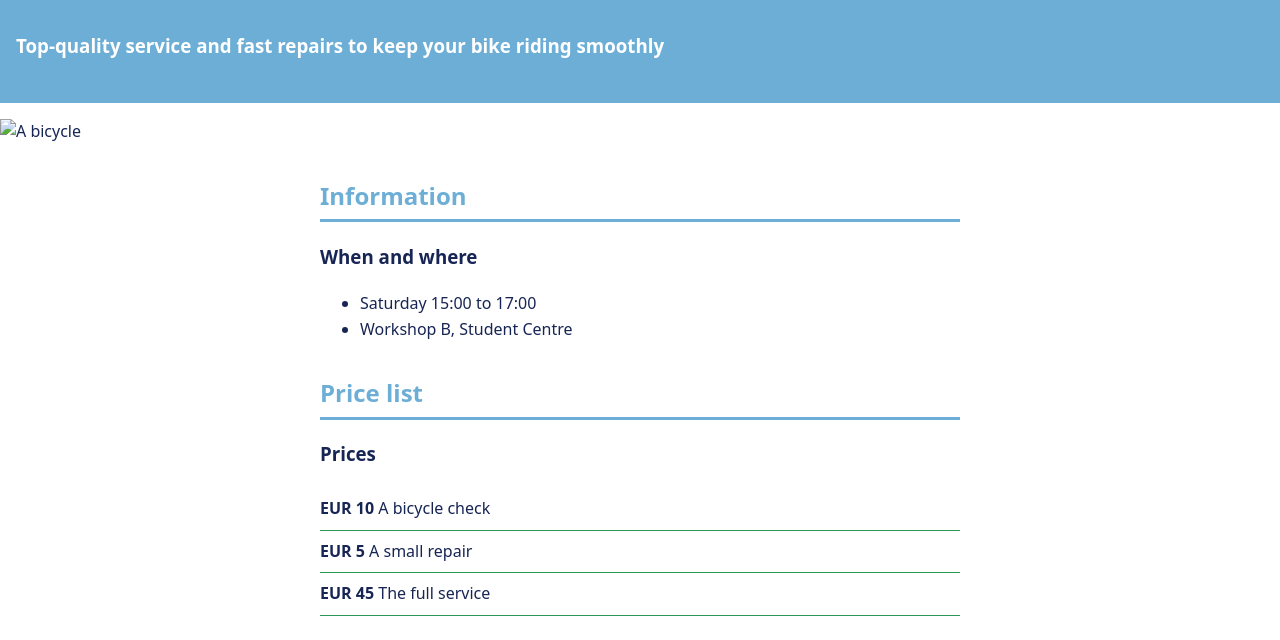
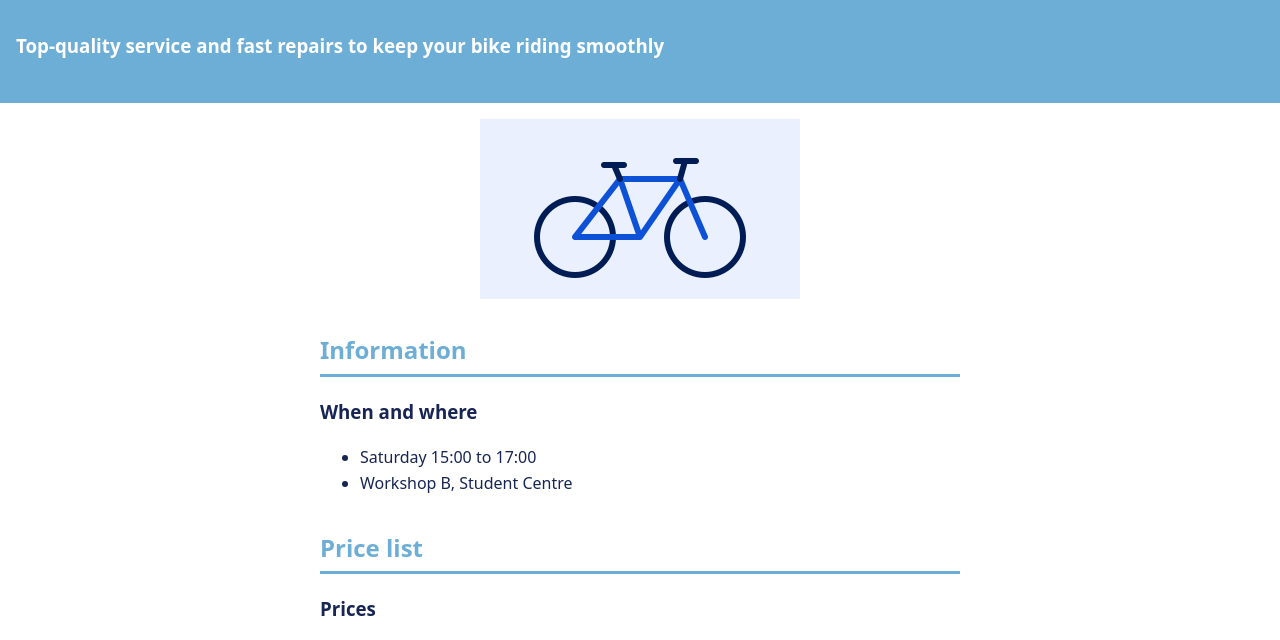
Before and after one commit to achielvds-cyber/repair-clinic, a plain HTML site: page index.html in a window 1280 px wide. Shown: the part 114-754 px from the top of the page. Drawn offline with Linux system fonts and the light colour scheme.

Commit message:
Fix image

```diff
--- a/index.html
+++ b/index.html
@@ -21,7 +21,7 @@
     <h3>Top-quality service and fast repairs to keep your bike riding smoothly</h3>
   </header>
 
-  <img src="images/bicycle.png" alt="A bicycle">
+  <img src="bicycle.png" alt="A bicycle">
 
   <main>
     <h2 id="info">Information</h2>
```
